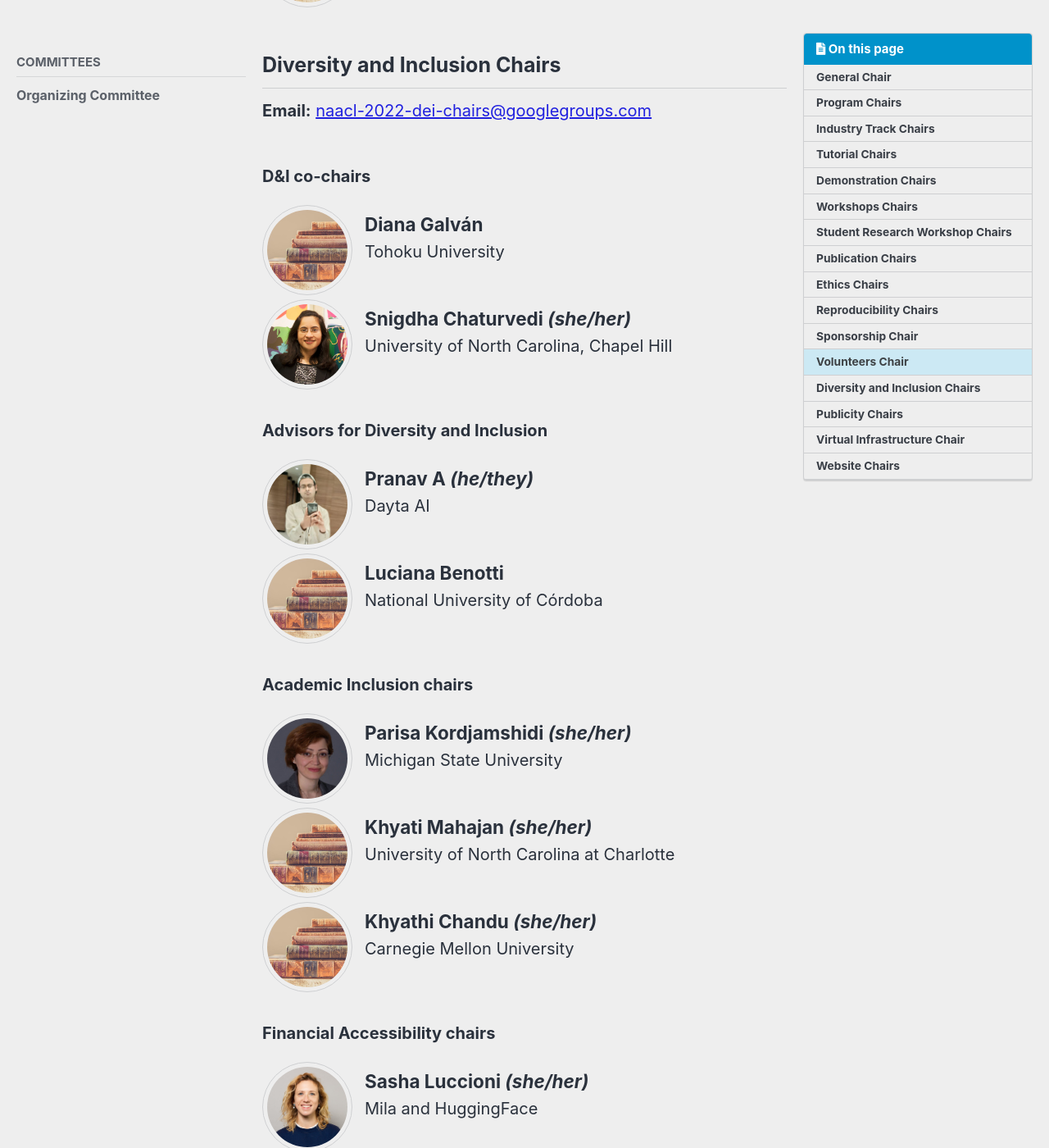
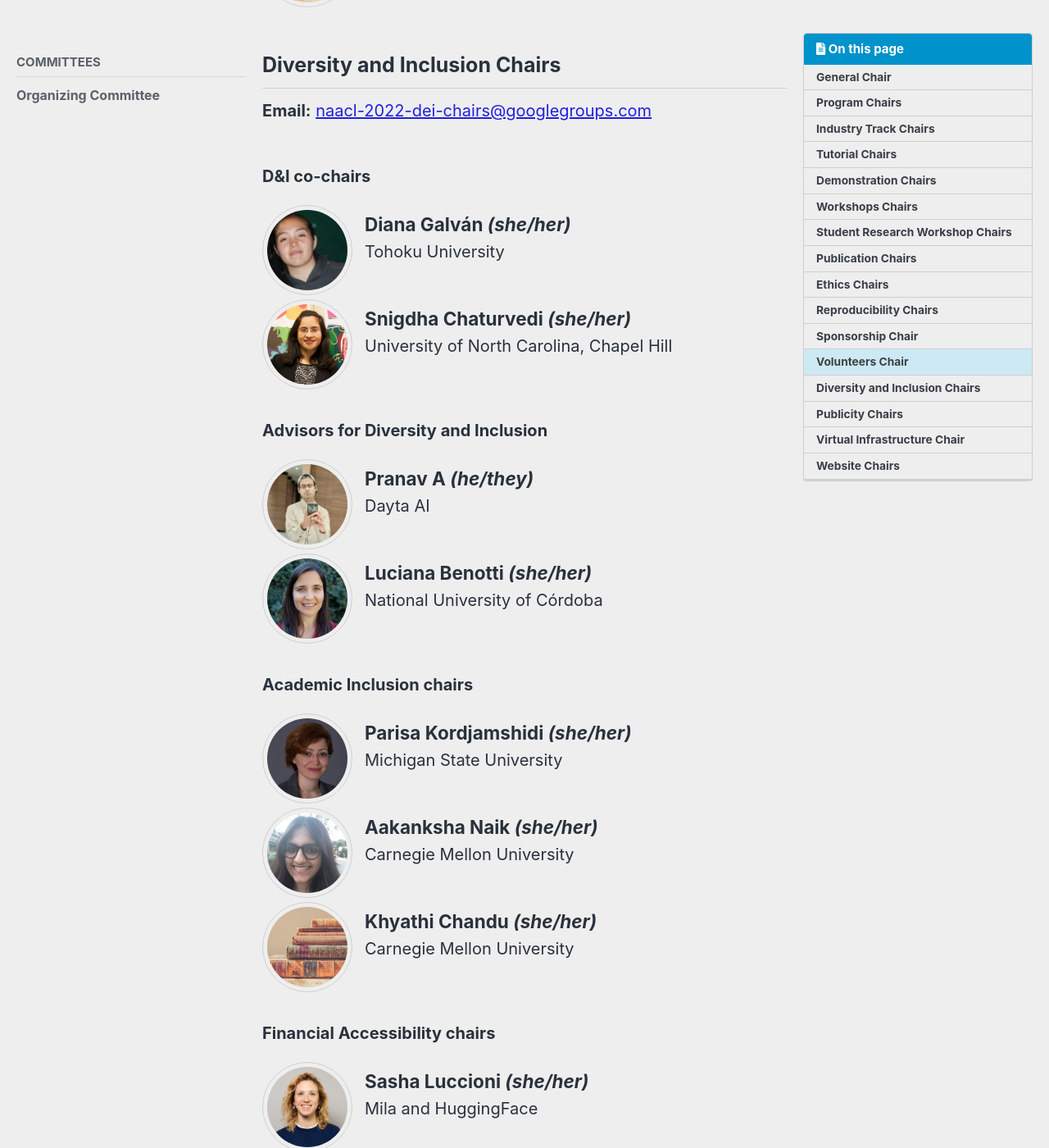
Before and after one commit to naacl-org/naacl-2022-website, a Jekyll site: the page built from _pages/committees/organization.md, in a window 1280 px wide and 1400 px high, scrolled down 5492 px. Shown: the whole window at 82% size. Built offline with Jekyll 4.4.1, drawn with Linux system fonts in a browser that asks for light colours; cached includes are drawn as plain includes.

Commit message:
Updated D&I committee members

```diff
--- a/_pages/committees/organization.md
+++ b/_pages/committees/organization.md
@@ -250,7 +250,8 @@ toc_sticky: true
 **D&I co-chairs**
 {% include committee-member.html
    name="Diana Galván"
-   picture="/assets/images/committee/books.jpg"
+   extrainfo="(she/her)"
+   picture="/assets/images/committee/diana.jpg"
    site="https://dianags.github.io/"
    institution="Tohoku University"
 %}
@@ -273,7 +274,8 @@ toc_sticky: true
 %}
 {% include committee-member.html
    name="Luciana Benotti"
-   picture="/assets/images/committee/books.jpg"
+   extrainfo="(she/her)"
+   picture="/assets/images/committee/luciana_benotti.jpeg"
    site="https://benotti.github.io/"
    institution="National University of Córdoba"
 %}
@@ -288,11 +290,11 @@ toc_sticky: true
    institution="Michigan State University"
 %}
 {% include committee-member.html
-   name="Khyati Mahajan"
+   name="Aakanksha Naik"
    extrainfo="(she/her)"
-   picture="/assets/images/committee/books.jpg"
-   site="https://khyatimahajan.com/"
-   institution="University of North Carolina at Charlotte"
+   picture="/assets/images/committee/aakanksha.jpeg"
+   site="https://www.cs.cmu.edu/~anaik/"
+   institution="Carnegie Mellon University"
 %}
 {% include committee-member.html
    name="Khyathi Chandu"
```
Also changed, not shown: assets/images/committee/aakanksha.jpeg (added), assets/images/committee/diana.jpg (added), assets/images/committee/luciana_benotti.jpeg (added).
